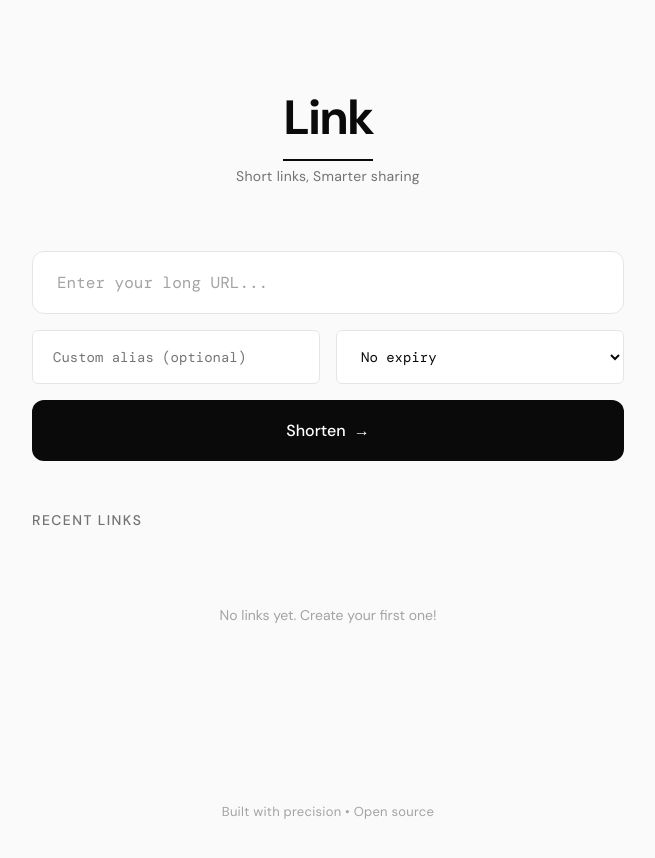
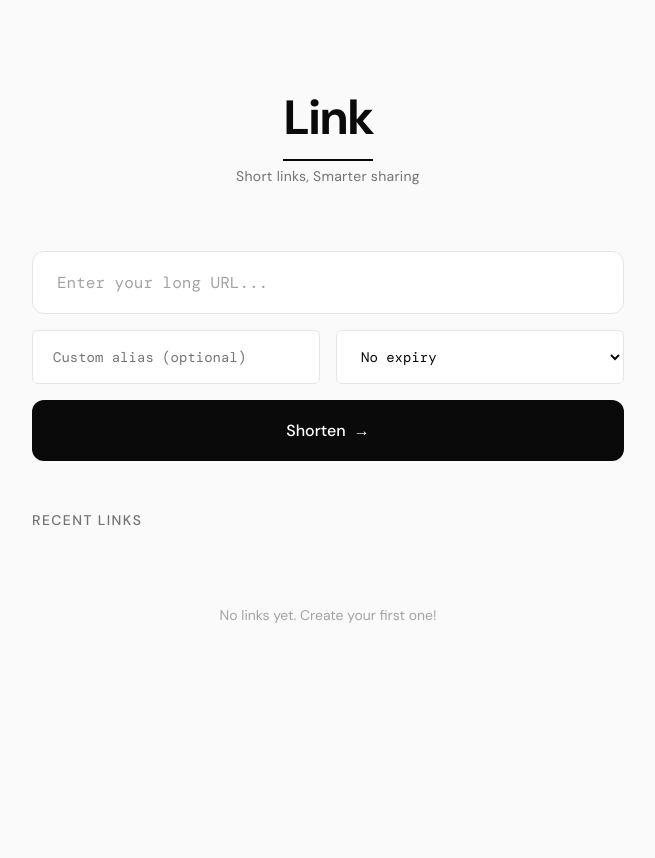
Before and after one commit to Tanya-12114/url-shortener-service, a plain HTML site: page index.html in a window 1280 px wide. Shown: the whole page, without its empty margins (312-967 px from the left). After the commit the page ends 818 px from the top, so only its background shows below. Drawn offline with nearby package versions, Linux system fonts and the light colour scheme; a web font is replaced by a local one.

Commit message:
updated footer section

```diff
--- a/index.html
+++ b/index.html
@@ -88,10 +88,6 @@
             </div>
         </section>
 
-        <!-- Footer -->
-        <footer class="footer">
-            <p>Built with precision • Open source</p>
-        </footer>
     </main>
 
     <script src="script.js"></script>
```
